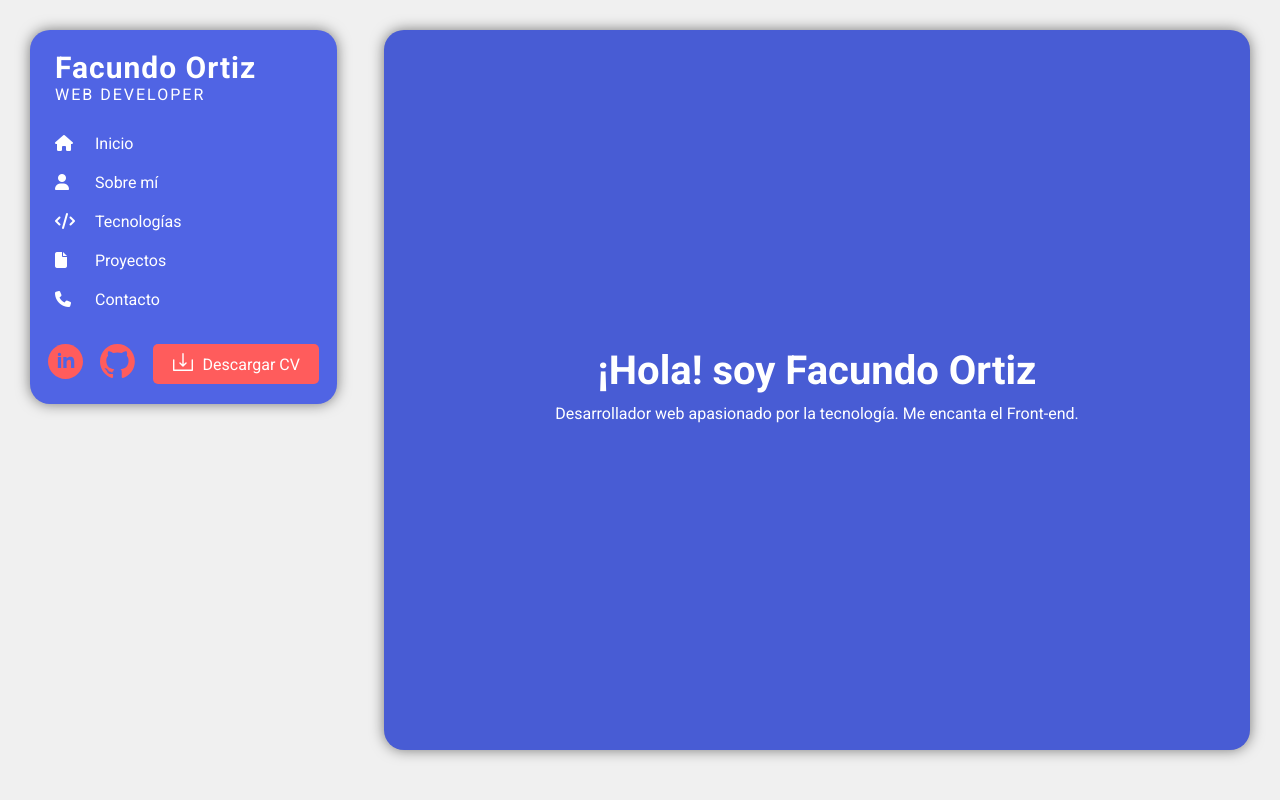
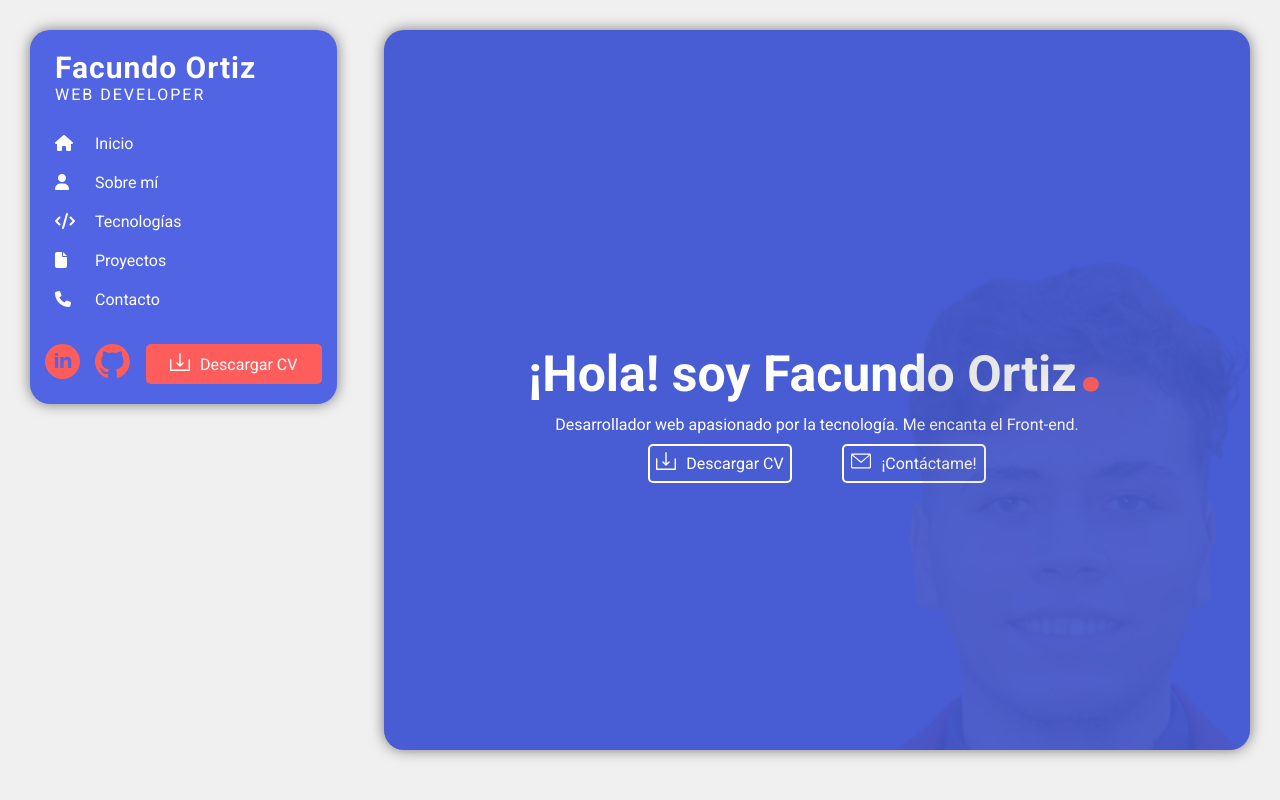
Before and after one commit to FakuOrtiz/portfolio, a React (Vite) app: page / in a window 1280 px wide. Shown: the top 800 px of the page. Built offline with nearby package versions, Linux system fonts and the light colour scheme.

Commit message:
update home screen

```diff
--- a/src/components/homeCard/Home.jsx
+++ b/src/components/homeCard/Home.jsx
@@ -1,16 +1,54 @@
 import React from "react";
 import styles from "./Home.module.css";
+import me from "../../assets/profileSinBG.png";
+import Mail from "../../svg/Mail";
+import Download from "../../svg/Download";
+import cv from "../../assets/Facundo Ortiz - CV.pdf";
 
 const Home = () => {
   return (
     <div id="seccion1" className={styles.containerCard}>
       <div className={styles.card}>
         <div className={styles.containerName}>
-          <h1 className={styles.title}>¡Hola! soy Facundo Ortiz</h1>
+          <h1 className={styles.title}>
+            ¡Hola! soy Facundo Ortiz<span className={styles.punto}>.</span>
+          </h1>
           <p className={styles.subtitle}>
             Desarrollador web apasionado por la tecnología. Me encanta el
             Front-end.
           </p>
+          <div className={styles.containerCVMail}>
+            <div>
+              <a href={cv} download className={styles.linkDownload}>
+                <div className={styles.containerDownload}>
+                  <div style={{ width: "20px" }}>
+                    <Download />
+                  </div>
+                  <div>
+                    <p style={{ marginLeft: "10px" }}>Descargar CV</p>
+                  </div>
+                </div>
+              </a>
+            </div>
+            <div>
+              <a
+                href="mailto:facundoagustinortiz@gmail.com"
+                className={styles.linkMail}
+              >
+                <div className={styles.containerMail}>
+                  <div style={{ width: "20px" }}>
+                    <Mail />
+                  </div>
+                  <div>
+                    <p style={{ paddingLeft: "10px" }}>¡Contáctame!</p>
+                  </div>
+                </div>
+              </a>
+            </div>
+          </div>
+        </div>
+        <div className={styles.containerIMG}>
+          <img src={me} alt="Facundo Ortiz" className={styles.image} />
         </div>
       </div>
     </div>
--- a/src/components/homeCard/Home.module.css
+++ b/src/components/homeCard/Home.module.css
@@ -30,13 +30,82 @@
 .title {
   font-weight: bold;
   color: white;
-  font-size: 40px;
+  font-size: 50px;
   text-align: center;
+}
+
+.punto {
+  color: #ff5c5c;
+  font-size: 100px;
 }
 
 .subtitle {
   color: white;
-  margin-top: 10px;
   margin-bottom: 10px;
   text-align: center;
 }
+
+.containerIMG {
+  display: flex;
+  align-items: flex-end;
+  justify-content: flex-end;
+  background-color: red;
+}
+
+.image {
+  opacity: 10%;
+  height: 500px;
+  border-bottom-right-radius: 20px;
+  position: absolute;
+  filter: grayscale(1);
+  filter: brightness(60%);
+}
+
+.containerDownload {
+  display: flex;
+  background-color: transparent;
+  border: 2px solid white;
+  border-radius: 5px;
+  justify-content: center;
+  align-items: center;
+  width: 140px;
+  height: 35px;
+}
+
+.containerDownload:hover {
+  background-color: #ff5c5c;
+}
+
+.linkDownload {
+  text-decoration: none;
+  color: #fff;
+}
+
+.containerMail {
+  display: flex;
+  border: 2px solid white;
+  border-radius: 5px;
+  justify-content: center;
+  align-items: center;
+  width: 140px;
+  height: 35px;
+  transition: 0.1s;
+}
+
+.containerMail:hover {
+  background-color: #ff5c5c;
+}
+
+.linkMail {
+  text-decoration: none;
+  color: #fff;
+}
+
+.containerCVMail {
+  display: flex;
+  justify-content: space-between;
+  width: 100%;
+  justify-content: center;
+  gap: 50px;
+  align-items: center;
+}
--- a/src/components/leftCard/LeftCard.module.css
+++ b/src/components/leftCard/LeftCard.module.css
@@ -79,6 +79,7 @@
   width: 13vw;
   height: 40px;
   text-align: center;
+  padding: 0 5px;
 }
 
 .linkDownload {
```
Also changed, not shown: src/assets/profileSinBG.png (added).
